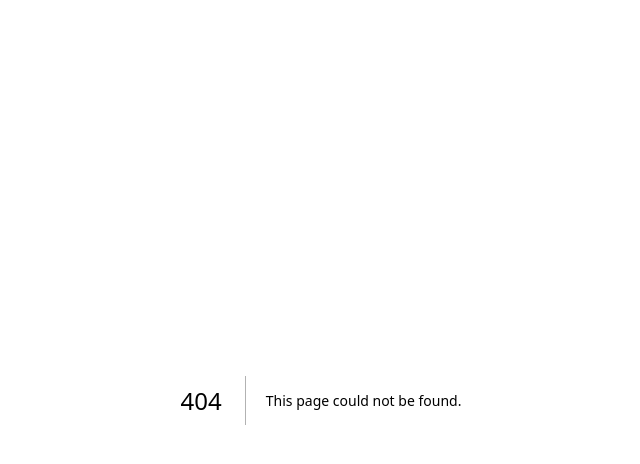
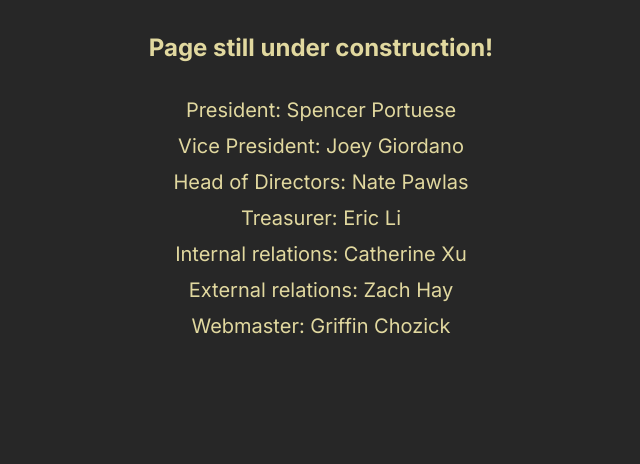
Before and after one commit to SGDatUVA/sgdatuva.github.io, a Next.js app: page /about in a window 1280 px wide. Before the commit this address had no page. Shown: the top 464 px of the page, without its empty margins (319-959 px from the left). Built offline with nearby package versions, Linux system fonts and the light colour scheme.

Commit message:
Added about page

```diff
--- /dev/null
+++ b/src/app/about/page.js
@@ -0,0 +1,16 @@
+export default function Page() {
+  return (
+    <div className="flex flex-col items-center text-center text-xl pt-8">
+      <h1 className="text-2xl font-bold">Page still under construction!</h1>
+      <ul className="space-y-2 pt-8">
+        <li>President: Spencer Portuese</li>
+        <li>Vice President: Joey Giordano</li>
+        <li>Head of Directors: Nate Pawlas</li>
+        <li>Treasurer: Eric Li</li>
+        <li>Internal relations: Catherine Xu</li>
+        <li>External relations: Zach Hay</li>
+        <li>Webmaster: Griffin Chozick</li>
+      </ul>
+    </div>
+  )
+}
--- a/src/app/components/navbar.js
+++ b/src/app/components/navbar.js
@@ -5,7 +5,9 @@ import { useState  } from "react";
 
 export default function Navbar() {
   const [navOpen, setNavOpen] = useState(false);
+  const aboutPath = "/about"
   const itchLink = "https://uvasgd.itch.io/";
+  const calendarPath = "/"
   const wikiLink = "https://uvasgd.github.io/sgd-docs/README.html";
 
 
@@ -20,9 +22,9 @@ export default function Navbar() {
       <div className={ `${(navOpen) ? "" : "hidden "} block absolute w-full h-screen top-0 left-0 bg-background z-10`}>
         <ul className="flex flex-col items-center font-bold text-4xl space-y-8 pt-8">
           <CloseSVG onClick={() => setNavOpen((prev) => !prev)} />
-          <Link className="hover:text-highlight" href="/" >About</Link>
+          <Link className="hover:text-highlight" href={aboutPath}>About</Link>
           <Link className="hover:text-highlight" href={itchLink}>Games</Link>
-          <Link className="hover:text-highlight" href="/">Calendar</Link>
+          <Link className="hover:text-highlight" href={calendarPath}>Calendar</Link>
           <Link className="hover:text-highlight" href={wikiLink}>Wiki</Link>
           <Link className="hover:text-highlight w-10" href="/">
             <DiscordLogo className="fill-primary"/>
@@ -32,9 +34,9 @@ export default function Navbar() {
 
       {/* Desktop Display */}
       <ul className="hidden md:flex items-center font-bold text-2xl space-x-4">
-        <Link className="hover:text-highlight" href="/" >About</Link>
+        <Link className="hover:text-highlight" href={aboutPath} >About</Link>
         <Link className="hover:text-highlight" href={itchLink}>Games</Link>
-        <Link className="hover:text-highlight" href="/">Calendar</Link>
+        <Link className="hover:text-highlight" href={calendarPath}>Calendar</Link>
         <Link className="hover:text-highlight" href={wikiLink}>Wiki</Link>
         <Link className="hover:text-highlight w-10" href="/">
           <DiscordLogo className="fill-primary"/>
--- a/src/app/layout.js
+++ b/src/app/layout.js
@@ -11,7 +11,7 @@ export const metadata = {
 export default function RootLayout({ children }) {
   return (
     <html lang="en">
-      <body className={inter.className}>{children}</body>
+      <body className={`${inter.className} text-primary border-primary`}>{children}</body>
     </html>
   )
 }
```
